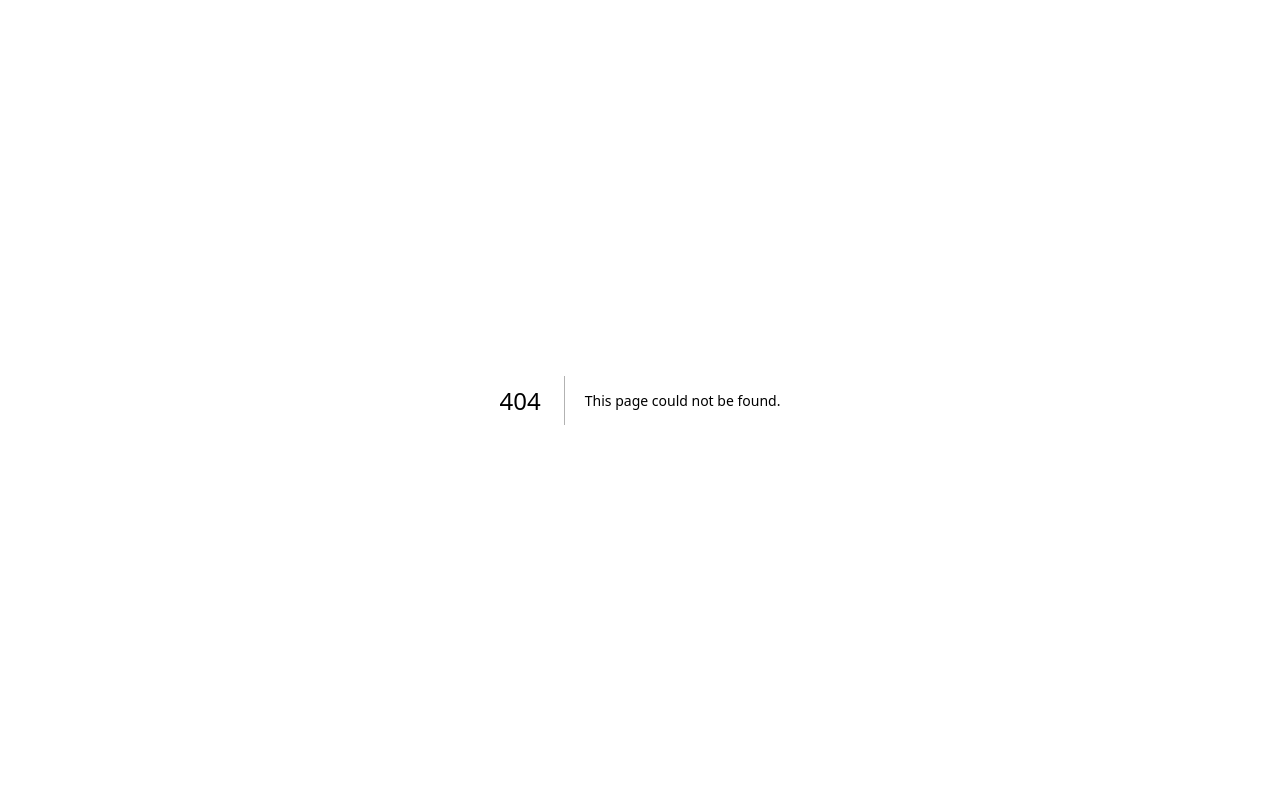
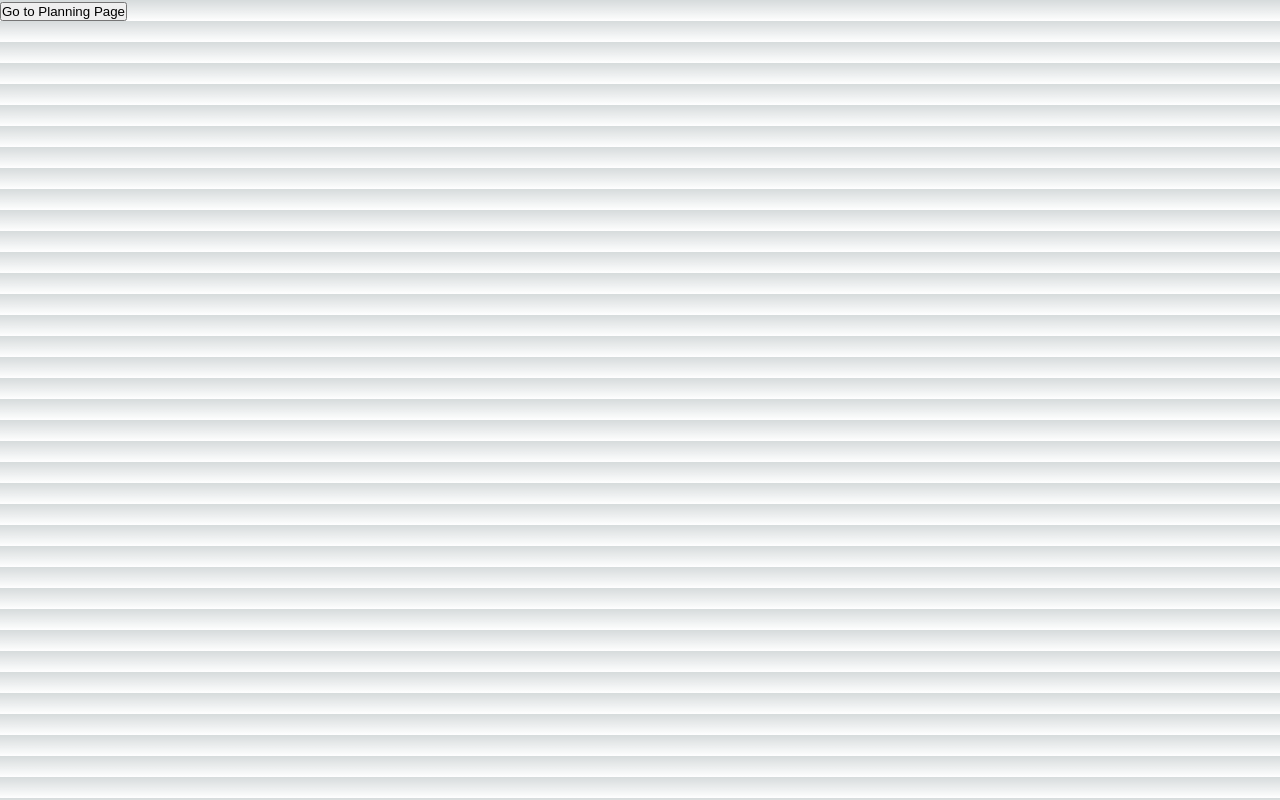
Before and after one commit to acmucsd-projects/sp24-hack-team-1, a Next.js app in the folder client/: page /planning in a window 1280 px wide. Before the commit this address had no page. Built offline with nearby package versions, Linux system fonts and the light colour scheme.

Commit message:
planning

```diff
--- /dev/null
+++ b/client/src/app/planning/page.js
@@ -0,0 +1,10 @@
+import Link from "next/link"
+
+function page() {
+    return(
+        <Link href="/">
+                <button>Go to Planning Page</button>
+        </Link>
+    )
+}
+export default page;
```
